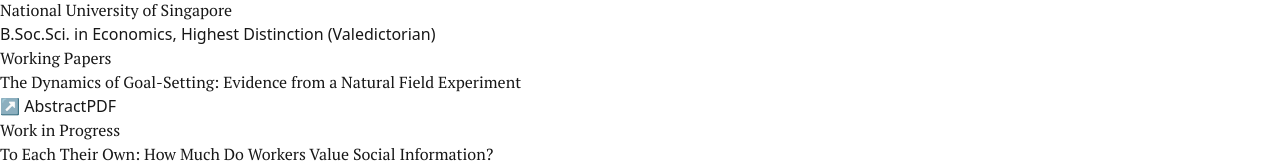
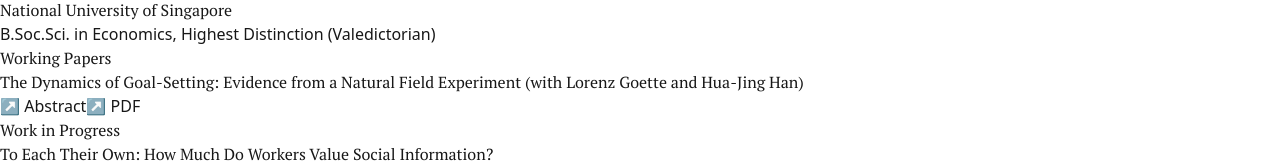
Before and after one commit to zhihao-lim/zhihao-lim.github.io, a Next.js app: page / in a window 1280 px wide. Shown: the part 266-433 px from the top of the page. Built offline with nearby package versions, Linux system fonts and the light colour scheme.

Commit message:
Update PDF button style to match Abstract button

```diff
--- a/src/app/page.tsx
+++ b/src/app/page.tsx
@@ -73,10 +73,10 @@
                   case Section.Research:
                     return (
                       <section id={Section.Research} key={sectionName} className="mt-24">
-                        <div className="space-y-12">
+                        <div className="space-y-24">
                           {workingPapersData.length > 0 && (
                             <div>
-                              <h3 className="font-serif text-md mb-8 tracking-wide uppercase">
+                              <h3 className="font-serif text-md mb-12 tracking-wide uppercase">
                                 Working Papers
                               </h3>
                               <div className="space-y-12">
@@ -93,7 +93,7 @@
                           )}
                           {workInProgressData.length > 0 && (
                             <div>
-                              <h3 className="font-serif text-md mb-8 tracking-wide uppercase">
+                              <h3 className="font-serif text-md mb-12 tracking-wide uppercase">
                                 Work in Progress
                               </h3>
                               <div className="space-y-12">
--- a/src/components/working-paper-entry.tsx
+++ b/src/components/working-paper-entry.tsx
@@ -25,11 +25,11 @@
           {item.paperUrl && (
             <a
               href={item.paperUrl}
-              className="text-sm text-blue-600 hover:underline"
+              className="text-sm text-zinc-600 hover:text-zinc-900 transition-colors"
               target="_blank"
               rel="noopener noreferrer"
             >
-              PDF
+              ↗ PDF
             </a>
           )}
         </div>
--- a/src/data/working-papers.ts
+++ b/src/data/working-papers.ts
@@ -8,9 +8,8 @@
 
 export const workingPapersData: WorkingPaperItem[] = [
   {
-    title: "The Dynamics of Goal-Setting: Evidence from a Natural Field Experiment",
+    title: "The Dynamics of Goal-Setting: Evidence from a Natural Field Experiment (with Lorenz Goette and Hua-Jing Han)",
     description: "In a field experiment across two residential colleges, we investigate responses to evolving goal difficulty using real-time feedback and moral suasion in resource conservation. In phase 1, both moderate and hard goals lead to similar conservation effects. In phase 2, after adjusting goals to an intermediate level, treatment effects diverge due to the hard-goal group's underperformance, reducing the effect by 30%. Throughout the intervention, the moderate-goal group's high baseline users maintain stronger conservation effects than their counterparts in the hard-goal group. Our findings suggest excessively challenging goals can damage motivation, with subsequent goal adjustments failing to reverse the initial imprint.",
-    collaborators: ["Lorenz Goette", "Hua-Jing Han"],
     paperUrl: "/papers/goal-setting-june2025.pdf"
   }
 ];
```
